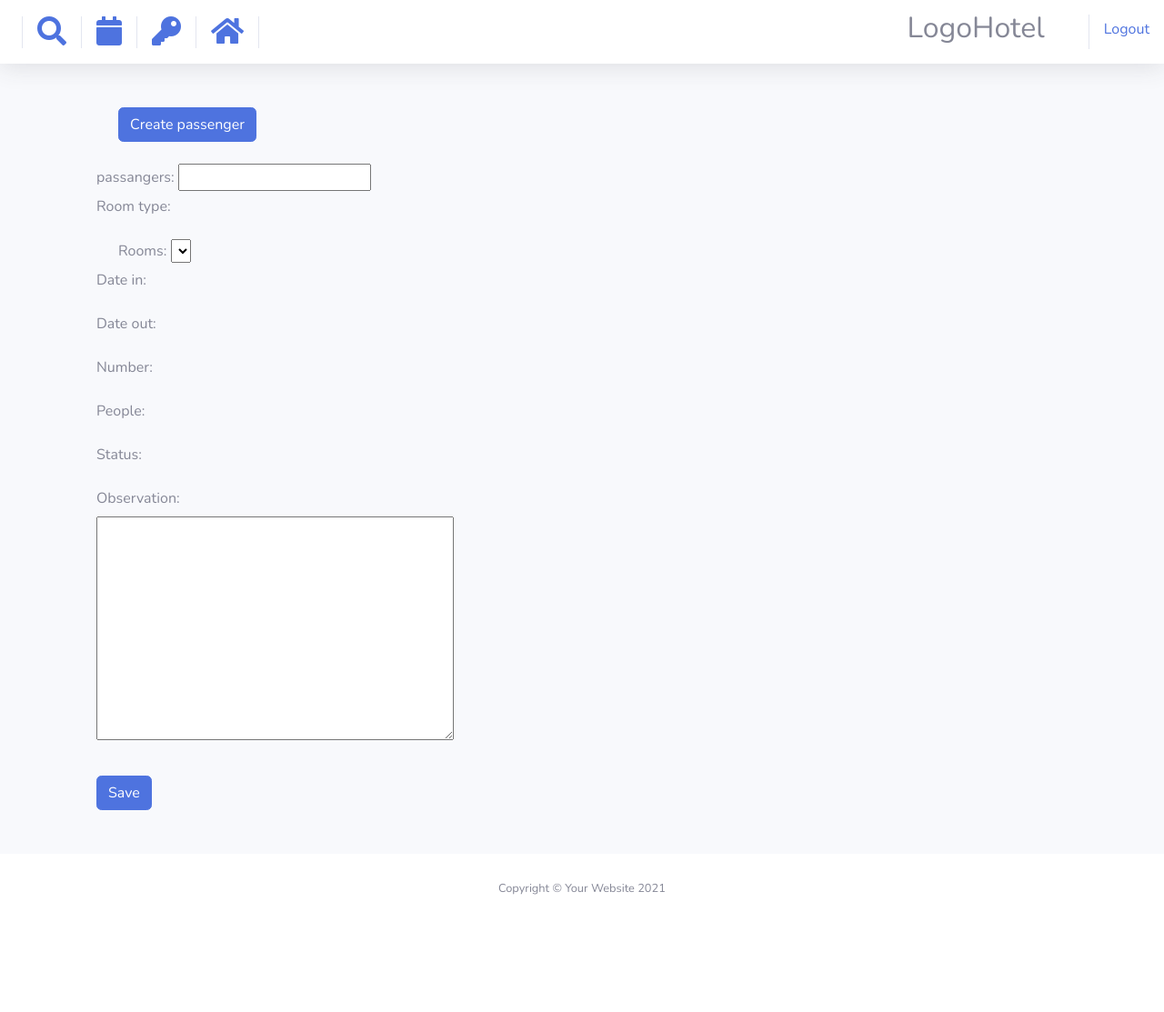
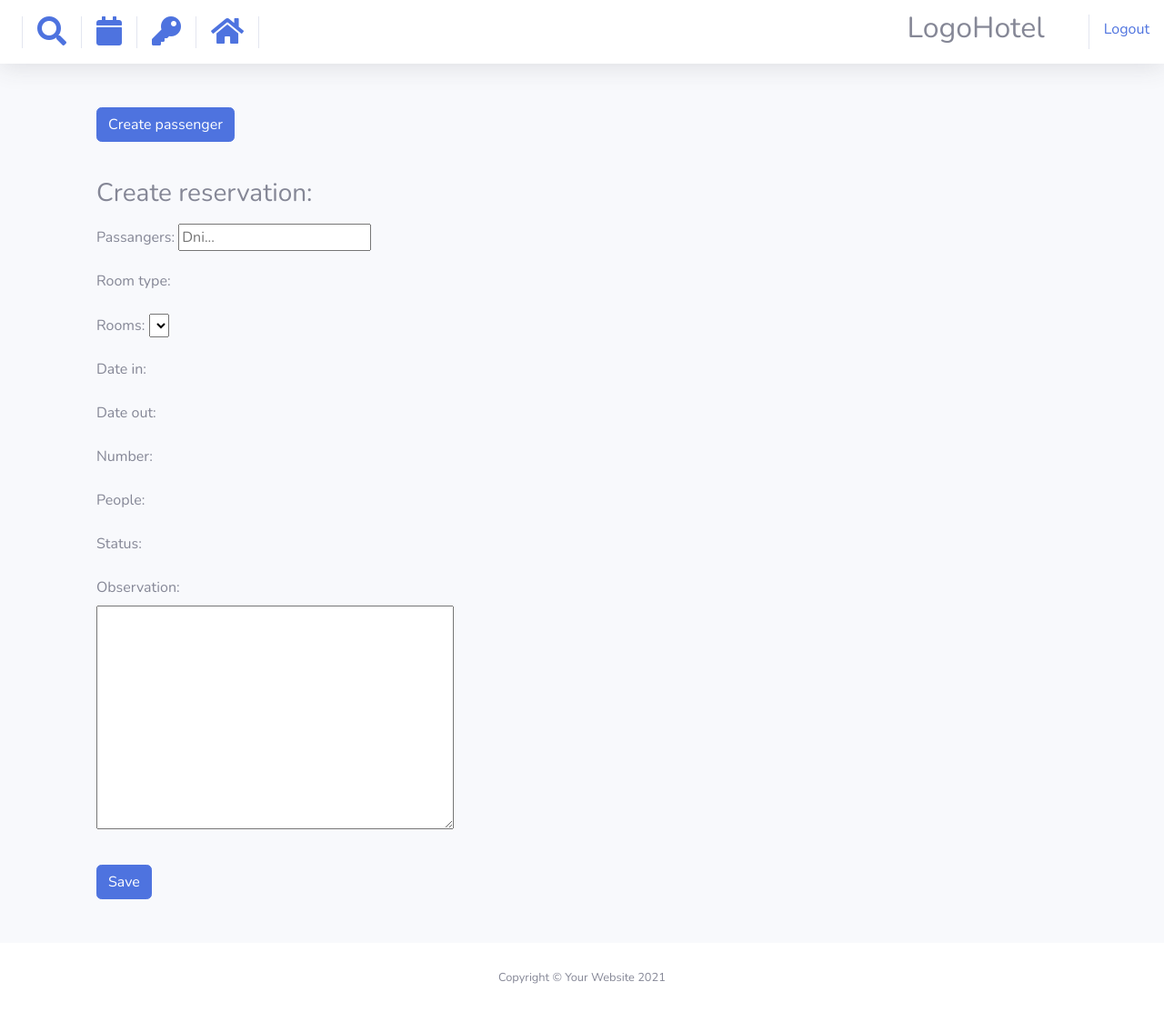
Before and after one commit to jwf12/ProjectHotel, a Django app: page /create-passenger/ in a window 1280 px wide. Shown: the whole page at 91% size. Before the commit the page ends 984 px from the top, so only its background shows below. Run offline with Django 4.2, Linux system fonts and the light colour scheme; lists and menus that the app fills with data are empty; some libraries are stand-ins or nearby versions.

Commit message:
Fixing reservation template

```diff
--- a/templates/reservation.html
+++ b/templates/reservation.html
@@ -15,28 +15,30 @@
 
             <form action="" method='POST'>
                 {% csrf_token %}
-                <button type='button' class='btn btn-primary mx-4 my-4 ' data-bs-toggle="modal" data-bs-target="#createPass">Create passenger</button>
+                <button type='button' class='btn btn-primary my-4 ' data-bs-toggle="modal" data-bs-target="#createPass">Create passenger</button>
             </form>
 
             <form action="{% url 'hotel:create_reservation' %}" method='POST' class='d-flex flex-wrap'>
                 {% csrf_token %}
                 <div class="form-group m3">
-
-                    <label for="passanger">passangers:</label>
-                    <input type="text" list="passe" name="passanger">
+                    <h3 class="my-3">Create reservation:</h3>
+                    <div class="form-group">
+                    <label for="passanger">Passangers:</label>
+                    <input type="text" list="passe" name="passanger"  placeholder="Dni...">
                     <datalist id="passe">
                         {% for passanger in passangers %}
                         <option value="{{passanger.id}}">{{passanger.name}} - {{passanger.dni}}</option>
                         {% endfor %}
                     </datalist>
+                    </div>
 
-                    <div class="form-group m3">
+                    <div class="form-group">
                         <label for="type_res">Room type:</label>
                         {{form.type_res}}
                     </div>
 
 
-                    <div class="container">
+                    <div class="form-group">
                     <label for="room">Rooms:</label>
                     <select name="room" id="room" required=false>
                         {% for room in rooms %}
@@ -46,6 +48,7 @@
                         {% endfor %}
                     </select>
                     </div>
+
                     <div class="form-group">
 
                         <label for="date_in">Date in:</label>
@@ -168,4 +171,8 @@
     </div>
 </div>
 
+
+
+
+
 {% endblock content %}
```
Lines whose indentation alone changed are shown as unchanged.
